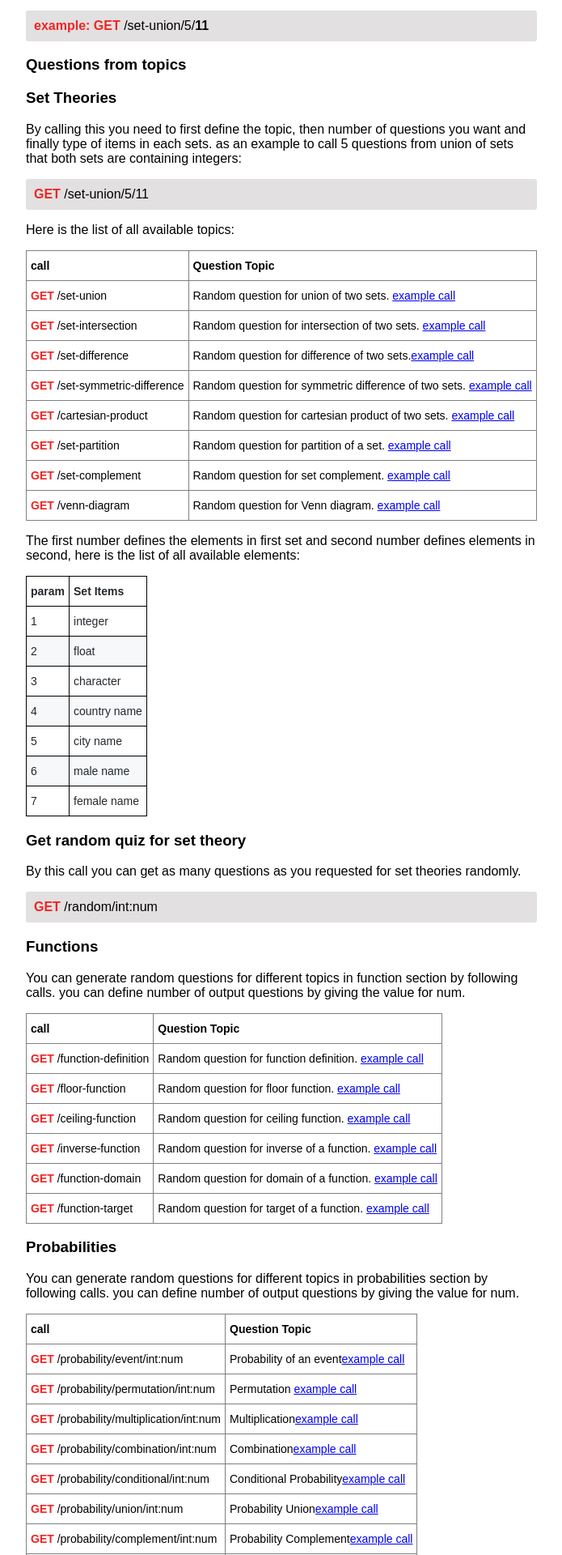
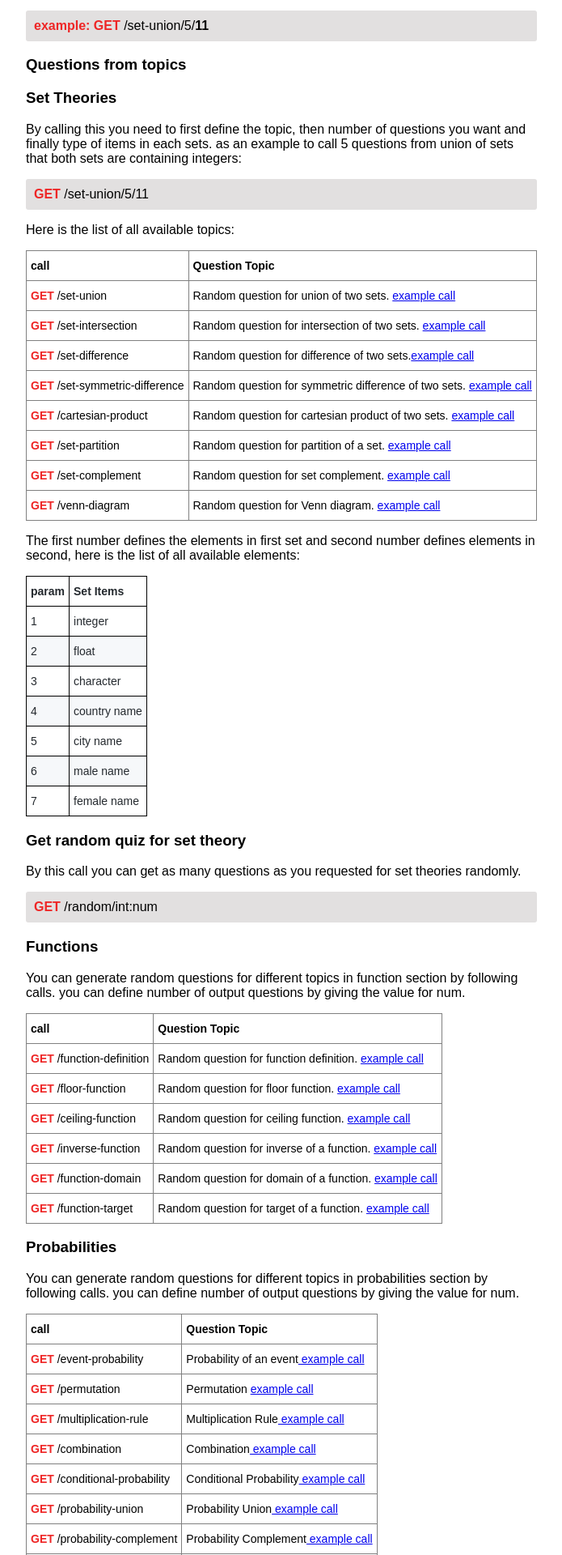
Before and after one commit to SalarHoushvand/discrete-math-restfulAPI, a Flask app: page / in a window 1280 px wide. Shown: the part 1000-2920 px from the top of the page at 81% size, without its empty margins (26-721 px from the left). Run offline with Flask 2, Linux system fonts and the light colour scheme.

Commit message:
Update index.html

```diff
--- a/templates/index.html
+++ b/templates/index.html
@@ -58,14 +58,14 @@
             &nbsp;&nbsp;{<br>
                 &nbsp;&nbsp;&nbsp;&nbsp;"answerSelectionType": "single",<br>
                 &nbsp;&nbsp;&nbsp;&nbsp;"answers": list<br>
-                &nbsp;&nbsp;&nbsp;&nbsp;"correctAnswer": int,<br>
+                &nbsp;&nbsp;&nbsp;&nbsp;"correctAnswer": int, String ot Boolean<br>
                 &nbsp;&nbsp;&nbsp;&nbsp;"explanation": "",<br>
                 &nbsp;&nbsp;&nbsp;&nbsp;"messageForCorrectAnswer": "CORRECT ANSWER",<br>
                 &nbsp;&nbsp;&nbsp;&nbsp;"messageForIncorrectAnswer": "INCORRECT ANSWER",<br>
                 &nbsp;&nbsp;&nbsp;&nbsp;"point": "10",<br>
                 &nbsp;&nbsp;&nbsp;&nbsp;"question": String,<br>
                     "questionID": String,<br>
-                &nbsp;&nbsp;&nbsp;&nbsp;"questionType": "text"<br>
+                &nbsp;&nbsp;&nbsp;&nbsp;"questionType": String<br>
                 &nbsp;&nbsp;}<br>
                 &nbsp;],<br>
                 &nbsp;"quizSynopsis": String,<br>
@@ -255,27 +255,27 @@
         <tbody>
           <tr>
             <td class="tg-0pky"><b style="color: rgb(238, 38, 38);">GET</b> /function-definition </td>
-            <td class="tg-0pky">Random question for function definition. <a href="https://mathgen-api.herokuapp.com/function-definition">example call</a><br></td>
+            <td class="tg-0pky">Random question for function definition. <a href="https://mathgen-api.herokuapp.com/function-definition"> example call</a><br></td>
           </tr>
           <tr>
             <td class="tg-0pky"><b style="color: rgb(238, 38, 38);">GET</b> /floor-function</td>
-            <td class="tg-0pky">Random question for floor function. <a href="https://mathgen-api.herokuapp.com/floor-function">example call</a></td>
+            <td class="tg-0pky">Random question for floor function. <a href="https://mathgen-api.herokuapp.com/floor-function"> example call</a></td>
           </tr>
           <tr>
             <td class="tg-0pky"><b style="color: rgb(238, 38, 38);">GET</b> /ceiling-function</td>
-            <td class="tg-0pky">Random question for ceiling function. <a href="https://mathgen-api.herokuapp.com/ceiling-function">example call</a></td>
+            <td class="tg-0pky">Random question for ceiling function. <a href="https://mathgen-api.herokuapp.com/ceiling-function"> example call</a></td>
           </tr>
           <tr>
             <td class="tg-0pky"><b style="color: rgb(238, 38, 38);">GET</b> /inverse-function</td>
-            <td class="tg-0pky">Random question for inverse of a function. <a href="https://mathgen-api.herokuapp.com/inverse-function">example call</a></td>
+            <td class="tg-0pky">Random question for inverse of a function. <a href="https://mathgen-api.herokuapp.com/inverse-function"> example call</a></td>
           </tr>
           <tr>
             <td class="tg-0pky"><b style="color: rgb(238, 38, 38);">GET</b> /function-domain</td>
-            <td class="tg-0pky">Random question for domain of a function. <a href="https://mathgen-api.herokuapp.com/function-domain">example call</a></td>
+            <td class="tg-0pky">Random question for domain of a function. <a href="https://mathgen-api.herokuapp.com/function-domain"> example call</a></td>
           </tr>
           <tr>
             <td class="tg-0pky"><b style="color: rgb(238, 38, 38);">GET</b> /function-target</td>
-            <td class="tg-0pky">Random question for target of a function. <a href="https://mathgen-api.herokuapp.com/function-target">example call</a></td>
+            <td class="tg-0pky">Random question for target of a function. <a href="https://mathgen-api.herokuapp.com/function-target"> example call</a></td>
           </tr>
         </tbody>
         </table>
@@ -304,36 +304,99 @@
         </thead>
         <tbody>
           <tr>
-            <td class="tg-0pky"><b style="color: rgb(238, 38, 38);">GET</b> /probability/event/int:num </td>
-            <td class="tg-0pky">Probability of an event<a href="https://mathgen-api.herokuapp.com/probability/event/1">example call</a><br></td>
+            <td class="tg-0pky"><b style="color: rgb(238, 38, 38);">GET</b> /event-probability </td>
+            <td class="tg-0pky">Probability of an event<a href="https://mathgen-api.herokuapp.com/event-probability"> example call</a><br></td>
           </tr>
           <tr>
-            <td class="tg-0pky"><b style="color: rgb(238, 38, 38);">GET</b> /probability/permutation/int:num</td>
-            <td class="tg-0pky">Permutation <a href="https://mathgen-api.herokuapp.com/probability/permutation/1">example call</a></td>
+            <td class="tg-0pky"><b style="color: rgb(238, 38, 38);">GET</b> /permutation</td>
+            <td class="tg-0pky">Permutation <a href="https://mathgen-api.herokuapp.com/permutation"> example call</a></td>
           </tr>
           <tr>
-            <td class="tg-0pky"><b style="color: rgb(238, 38, 38);">GET</b> /probability/multiplication/int:num</td>
-            <td class="tg-0pky">Multiplication<a href="https://mathgen-api.herokuapp.com/probability/multiplication/1">example call</a></td>
+            <td class="tg-0pky"><b style="color: rgb(238, 38, 38);">GET</b> /multiplication-rule</td>
+            <td class="tg-0pky">Multiplication Rule<a href="https://mathgen-api.herokuapp.com/multiplication-rule"> example call</a></td>
           </tr>
           <tr>
-            <td class="tg-0pky"><b style="color: rgb(238, 38, 38);">GET</b> /probability/combination/int:num</td>
-            <td class="tg-0pky">Combination<a href="https://mathgen-api.herokuapp.com/probability/combination/1">example call</a></td>
+            <td class="tg-0pky"><b style="color: rgb(238, 38, 38);">GET</b> /combination</td>
+            <td class="tg-0pky">Combination<a href="https://mathgen-api.herokuapp.com/combination"> example call</a></td>
           </tr>
           <tr>
-            <td class="tg-0pky"><b style="color: rgb(238, 38, 38);">GET</b> /probability/conditional/int:num</td>
-            <td class="tg-0pky">Conditional Probability<a href="https://mathgen-api.herokuapp.com/probability/conditional/1">example call</a></td>
+            <td class="tg-0pky"><b style="color: rgb(238, 38, 38);">GET</b> /conditional-probability</td>
+            <td class="tg-0pky">Conditional Probability<a href="https://mathgen-api.herokuapp.com/conditional-probability"> example call</a></td>
           </tr>
           <tr>
-            <td class="tg-0pky"><b style="color: rgb(238, 38, 38);">GET</b> /probability/union/int:num</td>
-            <td class="tg-0pky">Probability Union<a href="https://mathgen-api.herokuapp.com/probability/union/1">example call</a></td>
+            <td class="tg-0pky"><b style="color: rgb(238, 38, 38);">GET</b> /probability-union</td>
+            <td class="tg-0pky">Probability Union<a href="https://mathgen-api.herokuapp.com/probability-union"> example call</a></td>
           </tr>
           <tr>
-            <td class="tg-0pky"><b style="color: rgb(238, 38, 38);">GET</b> /probability/complement/int:num</td>
-            <td class="tg-0pky">Probability Complement<a href="https://mathgen-api.herokuapp.com/probability/complement/1">example call</a></td>
+            <td class="tg-0pky"><b style="color: rgb(238, 38, 38);">GET</b> /probability-complement</td>
+            <td class="tg-0pky">Probability Complement<a href="https://mathgen-api.herokuapp.com/probability-complement"> example call</a></td>
           </tr>
           <tr>
-            <td class="tg-0pky"><b style="color: rgb(238, 38, 38);">GET</b> /probability/bayes/int:num</td>
-            <td class="tg-0pky">Bayes Theorem<a href="https://mathgen-api.herokuapp.com/probability/bayes/1">example call</a></td>
+            <td class="tg-0pky"><b style="color: rgb(238, 38, 38);">GET</b> /bayes-theorem</td>
+            <td class="tg-0pky">Bayes Theorem<a href="https://mathgen-api.herokuapp.com/bayes-theorem"> example call</a></td>
+          </tr>
+        </tbody>
+        </table>
+
+
+
+
+   <h3>Relations</h3>
+
+    <p> You can generate random questions for different topics in relations section by following calls. you can define number of output questions
+        by giving the value for num. Questions for relation are true or false questions.
+    </p>
+    <style type="text/css">
+        .tg  {border-collapse:collapse;border-spacing:0;}
+        .tg td{border-color:black;border-style:solid;border-width:1px;font-family:Arial, sans-serif;font-size:14px;
+          overflow:hidden;padding:10px 5px;word-break:normal;}
+        .tg th{border-color:black;border-style:solid;border-width:1px;font-family:Arial, sans-serif;font-size:14px;
+          font-weight:normal;overflow:hidden;padding:10px 5px;word-break:normal;}
+        .tg .tg-0pky{border-color:inherit;text-align:left;vertical-align:top}
+        </style>
+        <table class="tg">
+        <thead>
+          <tr>
+            <th class="tg-0pky"><b>call</b></th>
+            <th class="tg-0pky"><b>Question Topic</b></th>
+          </tr>
+        </thead>
+        <tbody>
+          <tr>
+            <td class="tg-0pky"><b style="color: rgb(238, 38, 38);">GET</b> /reflexive-relation </td>
+            <td class="tg-0pky">Reflexive Relation<a href="https://mathgen-api.herokuapp.com/reflexive-relation"> example call</a><br></td>
+          </tr>
+          <tr>
+            <td class="tg-0pky"><b style="color: rgb(238, 38, 38);">GET</b> /irreflexive-relation</td>
+            <td class="tg-0pky">Irreflexive Relation <a href="https://mathgen-api.herokuapp.com/irreflexive-relation"> example call</a></td>
+          </tr>
+          <tr>
+            <td class="tg-0pky"><b style="color: rgb(238, 38, 38);">GET</b> /symmetric-relation</td>
+            <td class="tg-0pky">Symmetric Relation<a href="https://mathgen-api.herokuapp.com/symmetric-relation"> example call</a></td>
+          </tr>
+          <tr>
+            <td class="tg-0pky"><b style="color: rgb(238, 38, 38);">GET</b> /asymmetric-relation</td>
+            <td class="tg-0pky">Asymmetric Relation<a href="https://mathgen-api.herokuapp.com/asymmetric-relation"> example call</a></td>
+          </tr>
+          <tr>
+            <td class="tg-0pky"><b style="color: rgb(238, 38, 38);">GET</b> /antisymmetric-relation</td>
+            <td class="tg-0pky">Antisymmetric Relation<a href="https://mathgen-api.herokuapp.com/antisymmetric-relation"> example call</a></td>
+          </tr>
+          <tr>
+            <td class="tg-0pky"><b style="color: rgb(238, 38, 38);">GET</b> /transitive-relation</td>
+            <td class="tg-0pky">Transitive Relation<a href="https://mathgen-api.herokuapp.com/transitive-relation"> example call</a></td>
+          </tr>
+          <tr>
+            <td class="tg-0pky"><b style="color: rgb(238, 38, 38);">GET</b> /reflexive-closure</td>
+            <td class="tg-0pky">Reflexive Closure<a href="https://mathgen-api.herokuapp.com/reflexive-closure"> example call</a></td>
+          </tr>
+          <tr>
+            <td class="tg-0pky"><b style="color: rgb(238, 38, 38);">GET</b> /symmetric-closure</td>
+            <td class="tg-0pky">Symmetric Closure<a href="https://mathgen-api.herokuapp.com/symmetric-closure"> example call</a></td>
+          </tr>
+          <tr>
+            <td class="tg-0pky"><b style="color: rgb(238, 38, 38);">GET</b> /transitive-closure</td>
+            <td class="tg-0pky">Transitive Closure<a href="https://mathgen-api.herokuapp.com/transitive-closure"> example call</a></td>
           </tr>
         </tbody>
         </table>
```
